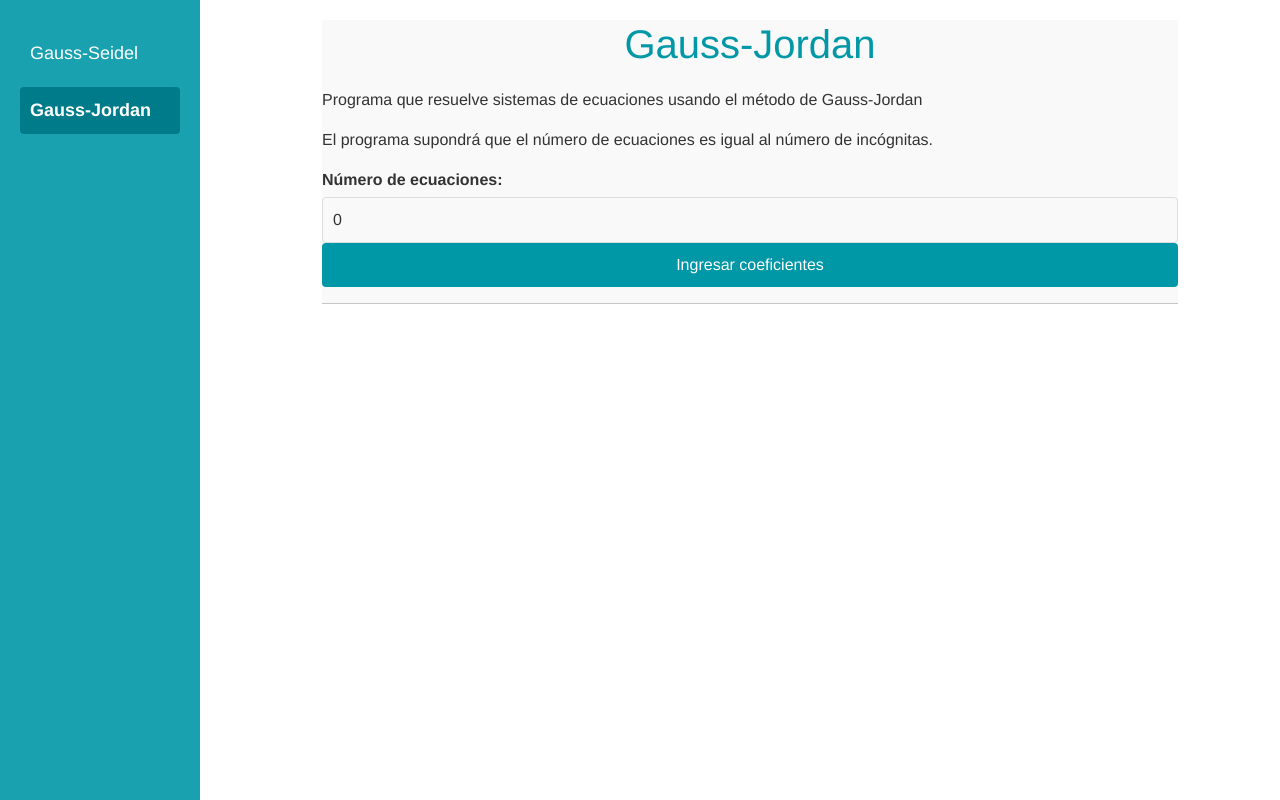
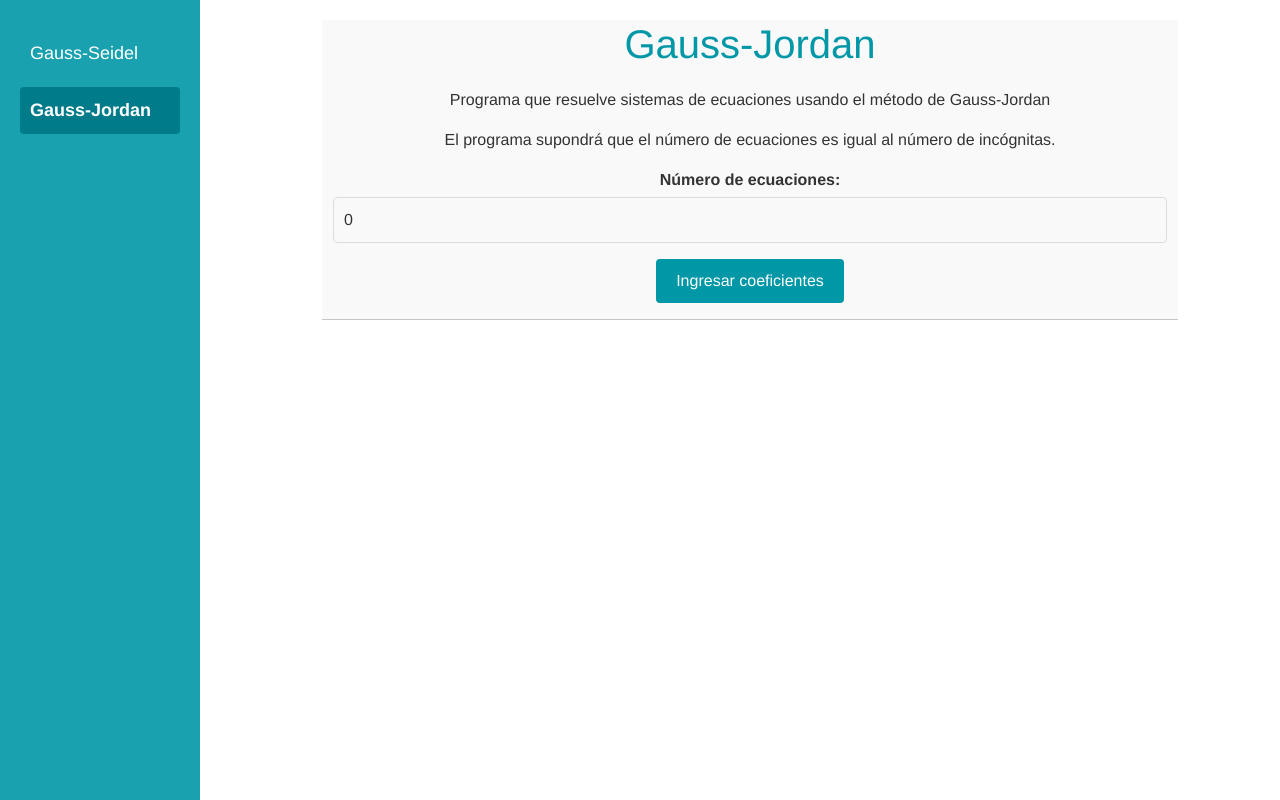
Before and after one commit to AlexisAndradeDev/analisis-numerico-uno, an Angular app: page /gauss-jordan in a window 1280 px wide. Built offline with nearby package versions, Linux system fonts and the light colour scheme.

Commit message:
Muestra pasos de Gauss-Jordan

```diff
--- a/src/app/gauss-jordan/gauss-jordan.component.html
+++ b/src/app/gauss-jordan/gauss-jordan.component.html
@@ -1,13 +1,15 @@
 <div>
     <div>
-        <div>
+        <div style="text-align: center;">
             <h1>Gauss-Jordan</h1>
             <p>Programa que resuelve sistemas de ecuaciones usando el método de Gauss-Jordan</p>
             <p>El programa supondrá que el número de ecuaciones es igual al número de incógnitas.</p>
             <div>
                 <label for="numEcuaciones">Número de ecuaciones:</label>
                 <input type="number" id="numEcuaciones" [(ngModel)]="col" (ngModelChange)="ingresarCoheficientes()" />
-                <button (click)="ingresarCoheficientes()">Ingresar coeficientes</button>
+            </div>
+            <div>
+                <button style="margin-top: 1rem;" (click)="ingresarCoheficientes()">Ingresar coeficientes</button>
             </div>
         </div>
     </div>
@@ -37,19 +39,26 @@
                     </tbody>
                 </table>
             </div>
-            <button type="submit">Resolver por Gauss-Jordan</button>
+            <div>
+                <button type="submit">Resolver por Gauss-Jordan</button>
+            </div>
         </form>
     </div>
     <hr />
     <div *ngIf="!matrizInvalida">
         <div>
-            <h2>Representación matricial</h2>
+            <h2>Iteración {{ iteracionActual + 1 }}: {{ iteraciones[iteracionActual].operacion }}</h2>
             <div class="table-container">
                 <table>
-                    <tr *ngFor="let fila of matriz">
+                    <tr *ngFor="let fila of iteraciones[iteracionActual].matriz">
                         <td *ngFor="let columna of fila">{{ columna }}</td>
                     </tr>
                 </table>
+            </div>
+            <div class="button-group">
+                <button (click)="anteriorIteracion()" [disabled]="iteracionActual === 0">Anterior</button>
+                <button (click)="siguienteIteracion()"
+                    [disabled]="iteracionActual === iteraciones.length - 1">Siguiente</button>
             </div>
         </div>
         <hr>
--- a/src/app/gauss-jordan/gauss-jordan.component.scss
+++ b/src/app/gauss-jordan/gauss-jordan.component.scss
@@ -26,6 +26,7 @@ form {
 
 form div {
   margin-bottom: 15px;
+  text-align: center;
 }
 
 label {
@@ -35,7 +36,7 @@ label {
 }
 
 input[type="number"] {
-  width: 100%;
+  width: calc(100% - 22px);
   padding: 10px;
   border: 1px solid $border-color;
   border-radius: 4px;
@@ -43,15 +44,16 @@ input[type="number"] {
 }
 
 button {
-  display: block;
-  width: 100%;
-  padding: 10px;
+  display: inline-block;
+  width: auto;
+  padding: 10px 20px;
   background-color: $primary-color;
   color: #fff;
   border: none;
   border-radius: 4px;
   cursor: pointer;
   font-size: 16px;
+  margin: 0 5px;
 }
 
 button:hover {
@@ -109,3 +111,12 @@ h2 {
   font-weight: bold;
   color: $primary-color;
 }
+
+.button-group {
+  text-align: center;
+  margin-top: 20px;
+}
+
+.button-group button {
+  margin: 0 10px;
+}
--- a/src/app/gauss-jordan/gauss-jordan.component.ts
+++ b/src/app/gauss-jordan/gauss-jordan.component.ts
@@ -1,13 +1,13 @@
-import { NgFor, NgIf } from '@angular/common';
 import { Component, SimpleChanges } from '@angular/core';
 import { FormsModule } from '@angular/forms';
+import { NgFor, NgIf } from '@angular/common';
 
 @Component({
   selector: 'app-gauss-jordan',
   standalone: true,
   imports: [FormsModule, NgFor, NgIf],
   templateUrl: './gauss-jordan.component.html',
-  styleUrl: './gauss-jordan.component.scss'
+  styleUrls: ['./gauss-jordan.component.scss']
 })
 export class GaussJordanComponent {
   col = 0;
@@ -17,12 +17,15 @@ export class GaussJordanComponent {
   columnas = 0;
   matriz: number[][] = [];
   matrizSolucion: number[] = [];
+  iteraciones: { matriz: number[][], operacion: string }[] = [];
+  iteracionActual = 0;
 
   ngOnChanges(changes: SimpleChanges) {
     if (changes['col']) {
       this.actualizarMatriz();
     }
   }
+
   actualizarMatriz() {
     this.reglones = this.col;
     this.columnas = this.col + 1;
@@ -34,9 +37,8 @@ export class GaussJordanComponent {
     if (Number.isInteger(this.col) && this.col > 0) {
       this.actualizarMatriz();
       this.cartel = true;
-    }
-    else {
-      this.col = 1
+    } else {
+      this.col = 1;
       this.actualizarMatriz();
       this.cartel = true;
     }
@@ -59,7 +61,6 @@ export class GaussJordanComponent {
     }
     console.log('Matriz válida:', this.matriz);
     this.resolver(this.matriz);
-
   }
 
   resolver(matriz: number[][]) {
@@ -67,11 +68,11 @@ export class GaussJordanComponent {
     const matrizCoeficientes = this.obtenerMatrizCoeficientes(matriz);
     const determinante = this.calcularDeterminante(matrizCoeficientes);
     console.log('Determinante de la matriz de coeficientes:', determinante);
-    if(determinante !== 0 ){
+    if (determinante !== 0) {
       this.matrizInvalida = false;
       this.matrizSolucion = this.gaussJordan(matriz);
-      console.log('la solucion para el sistema de ecuaciones es la siguiente matriz', this.matrizSolucion  );
-    }else{
+      console.log('la solucion para el sistema de ecuaciones es la siguiente matriz', this.matrizSolucion);
+    } else {
       this.matrizInvalida = true;
       this.cartel = false;
       alert(`La matriz no tiene solucion`);
@@ -121,8 +122,8 @@ export class GaussJordanComponent {
   gaussJordan(matriz: number[][]): number[] {
     const n = matriz.length;
     const m = matriz[0].length;
-
     let A = matriz.map(row => row.slice()); // Copia la matriz para no modificar la original
+    this.iteraciones = [{ matriz: A.map(row => row.slice()), operacion: 'Matriz inicial' }];
 
     for (let i = 0; i < n; i++) {
       // Encuentra el pivote
@@ -132,22 +133,20 @@ export class GaussJordanComponent {
           maxRow = k;
         }
       }
-
       if (A[maxRow][i] === 0) {
         throw new Error("El sistema no tiene solución única o es incompatible.");
       }
-
       // Intercambia la fila actual con la fila del pivote
       if (i !== maxRow) {
         [A[i], A[maxRow]] = [A[maxRow], A[i]];
+        this.iteraciones.push({ matriz: A.map(row => row.slice()), operacion: `Intercambiar fila ${i + 1} con fila ${maxRow + 1}` });
       }
-
       // Normaliza la fila del pivote
       const pivot = A[i][i];
       for (let j = 0; j < m; j++) {
         A[i][j] /= pivot;
       }
-
+      this.iteraciones.push({ matriz: A.map(row => row.slice()), operacion: `Normalizar fila ${i + 1}` });
       // Elimina los coeficientes en la columna del pivote en otras filas
       for (let k = 0; k < n; k++) {
         if (k !== i) {
@@ -155,12 +154,24 @@ export class GaussJordanComponent {
           for (let j = 0; j < m; j++) {
             A[k][j] -= factor * A[i][j];
           }
+          this.iteraciones.push({ matriz: A.map(row => row.slice()), operacion: `Eliminar coeficiente en columna ${i + 1} de fila ${k + 1}` });
         }
       }
     }
-
     // La solución está en la última columna
     return A.map(row => row[m - 1]);
+  }
+
+  siguienteIteracion() {
+    if (this.iteracionActual < this.iteraciones.length - 1) {
+      this.iteracionActual++;
+    }
+  }
+
+  anteriorIteracion() {
+    if (this.iteracionActual > 0) {
+      this.iteracionActual--;
+    }
   }
 
   trackByIndex(index: number, obj: any): any {
```
